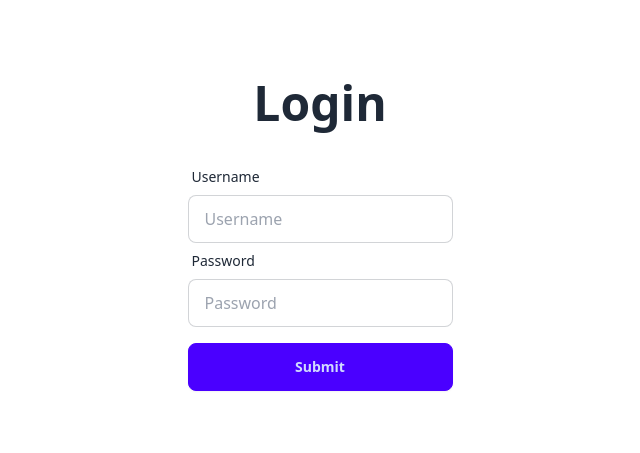
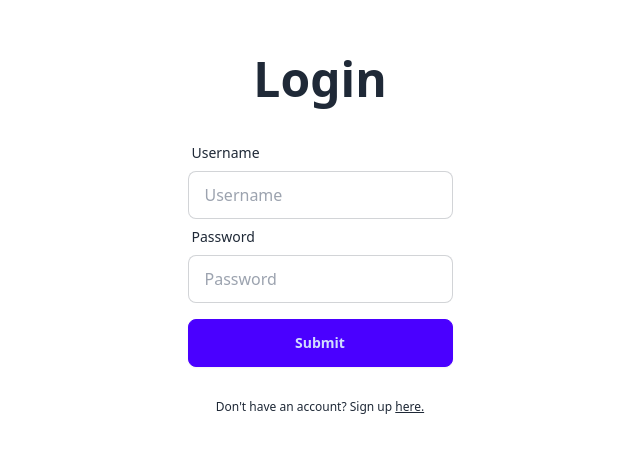
Before and after one commit to zxyctn/event-management-system, a React app in the folder frontend/: page /login in a window 1280 px wide. Shown: the part 165-618 px from the top of the page, without its empty margins (320-960 px from the left). Built offline with nearby package versions, Linux system fonts and the light colour scheme; the HTML template or start-up script is replaced by a standard one.

Commit message:
Add authentication logic, login and sign up pages

```diff
--- a/frontend/src/routes/Login.tsx
+++ b/frontend/src/routes/Login.tsx
@@ -1,12 +1,54 @@
-import { useState } from 'react';
+import toast from 'react-hot-toast';
+import { useEffect, useState } from 'react';
+import { useNavigate } from 'react-router-dom';
+
+import api from '../utils/axios';
 
 const Login = () => {
+  const navigate = useNavigate();
+
   const [username, setUsername] = useState('');
   const [password, setPassword] = useState('');
 
+  useEffect(() => {
+    const token = localStorage.getItem('access_token');
+
+    if (token) {
+      navigate('/');
+    }
+  }, [navigate]);
+
+  const handleSubmit = async (e: React.FormEvent<HTMLFormElement>) => {
+    e.preventDefault();
+
+    try {
+      const response = await api.post('/token/', {
+        username,
+        password,
+      });
+      const data = response.data;
+      if (response.status !== 200) {
+        console.error('Failed to login:', response);
+        toast.error(data.detail);
+      } else {
+        toast.success('Logged in successfully!');
+        const { access, refresh } = data;
+        localStorage.setItem('access_token', access);
+        localStorage.setItem('refresh_token', refresh);
+
+        navigate('/');
+      }
+    } catch (error) {
+      console.error(error);
+    }
+  };
+
   return (
-    <div className='w-full h-full flex items-center justify-center'>
-      <div className='flex flex-col w-max items-center gap-8'>
+    <div className='w-full h-full flex flex-col items-center justify-center'>
+      <form
+        onSubmit={handleSubmit}
+        className='flex flex-col w-max items-center gap-8'
+      >
         <h1 className='text-5xl font-bold'>Login</h1>
         <div className='grid gap-4'>
           <div className=''>
@@ -18,8 +60,10 @@ const Login = () => {
                 type='text'
                 placeholder='Username'
                 value={username}
+                name='username'
                 onChange={(e) => setUsername(e.target.value)}
                 className='input input-bordered w-full max-w-xs'
+                required
               />
             </label>
             <label className='form-control w-full max-w-xs'>
@@ -30,8 +74,10 @@ const Login = () => {
                 type='password'
                 placeholder='Password'
                 value={password}
+                name='password'
                 onChange={(e) => setPassword(e.target.value)}
                 className='input input-bordered w-full max-w-xs'
+                required
               />
             </label>
           </div>
@@ -40,7 +86,13 @@ const Login = () => {
             Submit
           </button>
         </div>
-      </div>
+      </form>
+      <span className='text-xs mt-8'>
+        Don't have an account? Sign up{' '}
+        <button onClick={() => navigate('/signup')} className='link text-xs'>
+          here.
+        </button>
+      </span>
     </div>
   );
 };
--- a/frontend/src/routes/SignUp.tsx
+++ b/frontend/src/routes/SignUp.tsx
@@ -1,15 +1,92 @@
-import { useState } from 'react';
+import { useEffect, useState } from 'react';
+import { useNavigate } from 'react-router-dom';
+import toast from 'react-hot-toast';
 
 const SignUp = () => {
+  const navigate = useNavigate();
+
   const [username, setUsername] = useState('');
+  const [email, setEmail] = useState('');
   const [password, setPassword] = useState('');
+  const [password2, setPassword2] = useState('');
+
+  useEffect(() => {
+    const token = localStorage.getItem('access_token');
+
+    if (token) {
+      navigate('/');
+    }
+  }, [navigate]);
+
+  const handleSubmit = async (e: React.FormEvent<HTMLFormElement>) => {
+    e.preventDefault();
+
+    try {
+      const response = await fetch('http://localhost:8000/signup/', {
+        method: 'POST',
+        headers: {
+          'Content-Type': 'application/json',
+        },
+        body: JSON.stringify({
+          username,
+          email,
+          password,
+          password2,
+        }),
+      });
+
+      const data = await response.json();
+      if (!response.ok) {
+        Object.keys(data).forEach((key) => {
+          data[key].forEach((message: string) => {
+            toast.error(() => (
+              <div className='w-[300px]'>
+                <div className='text-xs'>
+                  Encountered an error in <strong>{key}</strong> field:
+                  <hr className='border border-dashed my-1' />
+                  <div>{message}</div>
+                </div>
+              </div>
+            ));
+          });
+        });
+      }
+
+      const { access, refresh, user } = data;
+      localStorage.setItem('access_token', access);
+      localStorage.setItem('refresh_token', refresh);
+      localStorage.setItem('username', user.username);
+      localStorage.setItem('email', user.email);
+
+      navigate('/');
+    } catch (error) {
+      console.error(error);
+    }
+  };
 
   return (
-    <div className='w-full h-full flex items-center justify-center'>
-      <div className='flex flex-col w-max items-center gap-8'>
+    <div className='w-full h-full flex flex-col items-center justify-center'>
+      <form
+        onSubmit={handleSubmit}
+        className='flex flex-col w-max items-center gap-8'
+      >
         <h1 className='text-5xl font-bold'>Sign up</h1>
         <div className='grid gap-4'>
           <div className=''>
+            <label className='form-control w-full max-w-xs'>
+              <div className='label'>
+                <span className='label-text'>Email</span>
+              </div>
+              <input
+                type='text'
+                placeholder='Email'
+                value={email}
+                name='email'
+                onChange={(e) => setEmail(e.target.value)}
+                className='input input-bordered w-full max-w-xs'
+                required
+              />
+            </label>
             <label className='form-control w-full max-w-xs'>
               <div className='label'>
                 <span className='label-text'>Username</span>
@@ -18,8 +95,10 @@ const SignUp = () => {
                 type='text'
                 placeholder='Username'
                 value={username}
+                name='username'
                 onChange={(e) => setUsername(e.target.value)}
                 className='input input-bordered w-full max-w-xs'
+                required
               />
             </label>
             <label className='form-control w-full max-w-xs'>
@@ -30,8 +109,24 @@ const SignUp = () => {
                 type='password'
                 placeholder='Password'
                 value={password}
+                name='password'
                 onChange={(e) => setPassword(e.target.value)}
                 className='input input-bordered w-full max-w-xs'
+                required
+              />
+            </label>
+            <label className='form-control w-full max-w-xs'>
+              <div className='label'>
+                <span className='label-text'>Repeat password</span>
+              </div>
+              <input
+                type='password'
+                placeholder='Password'
+                value={password2}
+                name='password2'
+                onChange={(e) => setPassword2(e.target.value)}
+                className='input input-bordered w-full max-w-xs'
+                required
               />
             </label>
           </div>
@@ -40,7 +135,14 @@ const SignUp = () => {
             Submit
           </button>
         </div>
-      </div>
+      </form>
+
+      <span className='text-xs mt-8'>
+        Already have an account? Log in{' '}
+        <button onClick={() => navigate('/login')} className='link text-xs'>
+          here.
+        </button>
+      </span>
     </div>
   );
 };
--- a/frontend/src/routes/root.tsx
+++ b/frontend/src/routes/root.tsx
@@ -1,9 +1,24 @@
-import { Outlet } from 'react-router-dom';
+import { Outlet, useNavigate } from 'react-router-dom';
+import { Toaster } from 'react-hot-toast';
+import { useEffect } from 'react';
 
 const Root = () => {
+  const navigate = useNavigate();
+
+  useEffect(() => {
+    const token = localStorage.getItem('access_token');
+
+    if (!token) {
+      navigate('/login');
+    }
+  }, []);
+
   return (
-    <div className='w-screen h-screen'>
-      <Outlet />
+    <div className='w-screen h-screen flex justify-center'>
+      <div className='max-w-[1200px] grow'>
+        <Toaster />
+        <Outlet />
+      </div>
     </div>
   );
 };
```
